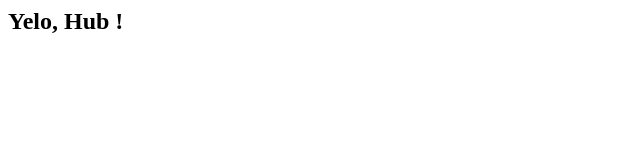
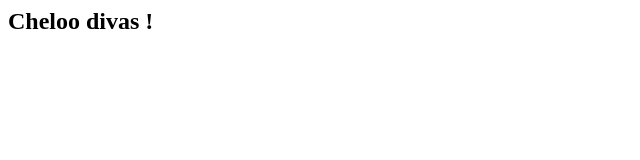
Before and after one commit to rpmori/webappExample, a plain HTML site: page index.html in a window 1280 px wide. Shown: the full height of the page, 0-640 px from the left. Drawn offline with Linux system fonts and the light colour scheme.

Commit message:
amo gujju chie

```diff
--- a/index.html
+++ b/index.html
@@ -3,6 +3,6 @@
 <title>Github example</title>
 </head>
 <body>
-<h2>Yelo, Hub !</h2>
+<h2>Cheloo divas !</h2>
 </body>
 </html>
```
